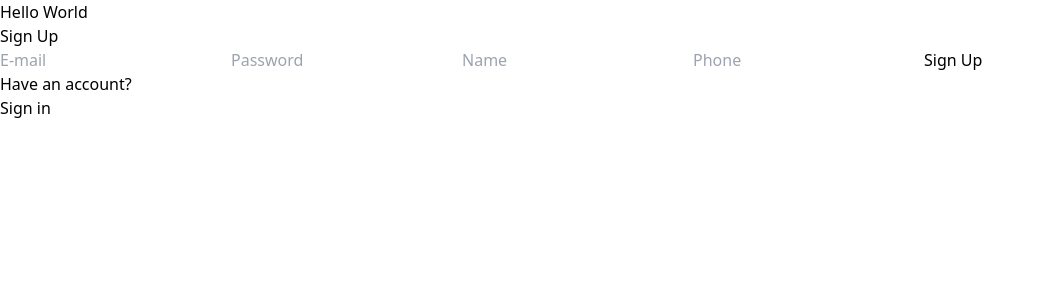
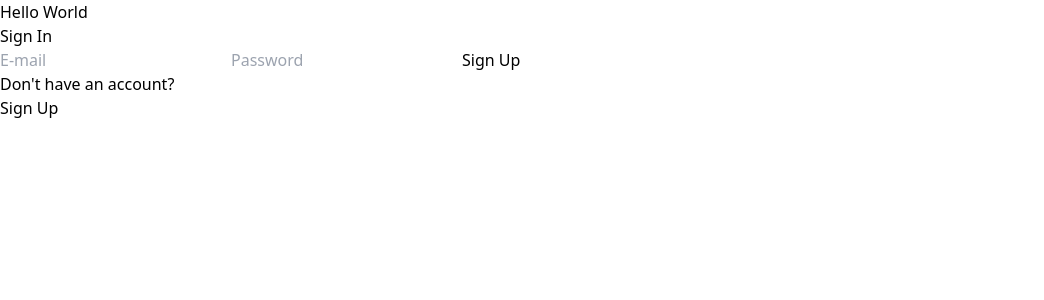
Before and after one commit to ar1b/HomeHaven, a React (Vite) app in the folder client/: page / in a window 1280 px wide. Shown: the top 300 px of the page, without its empty margins (0-1044 px from the left). Built offline with nearby package versions, Linux system fonts and the light colour scheme.

Commit message:
Fetch request for sign-in page
works; gets proper response json

```diff
--- a/client/src/App.jsx
+++ b/client/src/App.jsx
@@ -1,11 +1,12 @@
 import React from 'react'
 import SignUp from './pages/SignUp';
+import SignIn from './pages/SignIn';
 
 const App = () => {
   return (
     <div>
       Hello World
-      <SignUp />
+      <SignIn />
     </div>
   )
 }
--- /dev/null
+++ b/client/src/pages/SignIn.jsx
@@ -0,0 +1,43 @@
+import React, { useState } from 'react';
+
+const SignIn = () => {
+
+    const handleSubmit = async (e) => {
+      e.preventDefault();
+      const email = document.getElementById("userEmail").value;
+      const password = document.getElementById("userPassword").value;
+
+      const outObj = {
+          email, password
+      };
+      await fetch("/api-users/login",
+        {
+            method: "POST",
+            body: JSON.stringify(outObj),
+            headers: {"Content-Type": "application/json"},
+        })
+        .then( res => {
+            const obj = res.json();
+            console.log(obj);
+        })
+        .catch( err => {console.log("Error! " + err)} );
+    }
+
+    return (
+      <div className="pt-3 max-w-lg mx-auto">
+        <h1 className="text-3xl text-center font-semibold my-7">Sign In</h1>
+        <form className="flex flex-col gap-4">
+          <input type='text' placeholder='E-mail' className='border p-3 rounded-lg' id="userEmail" />
+          <input type='password' placeholder='Password' className='border p-3 rounded-lg' id="userPassword" />
+
+          <button onClick={handleSubmit} className="bg-slate-700 text-white p-3 rounded-lg uppercase hover:opacity-95 disabled:opacity-80">Sign Up</button>
+        </form>
+        <div className="flex gap-2 m-5">
+          <p>Don't have an account?</p>
+          <span className="text-blue-700">Sign Up</span>
+        </div>
+      </div>
+    )
+  }
+
+  export default SignIn
--- a/client/vite.config.js
+++ b/client/vite.config.js
@@ -8,7 +8,12 @@
       '/api-users': {
         target:"http://localhost:3000",
         //secure: false,
-        changeOrigin: true
+        //changeOrigin: true
+      },
+      '/api-listings': {
+        target:"http://localhost:3000",
+        //secure: false,
+        //changeOrigin: true
       }
     }
   },
```
